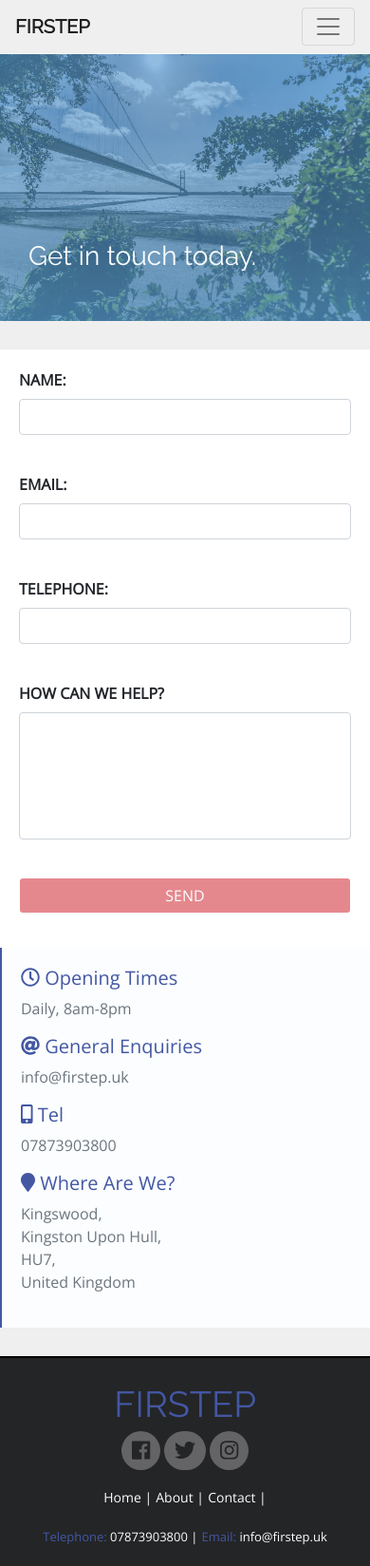
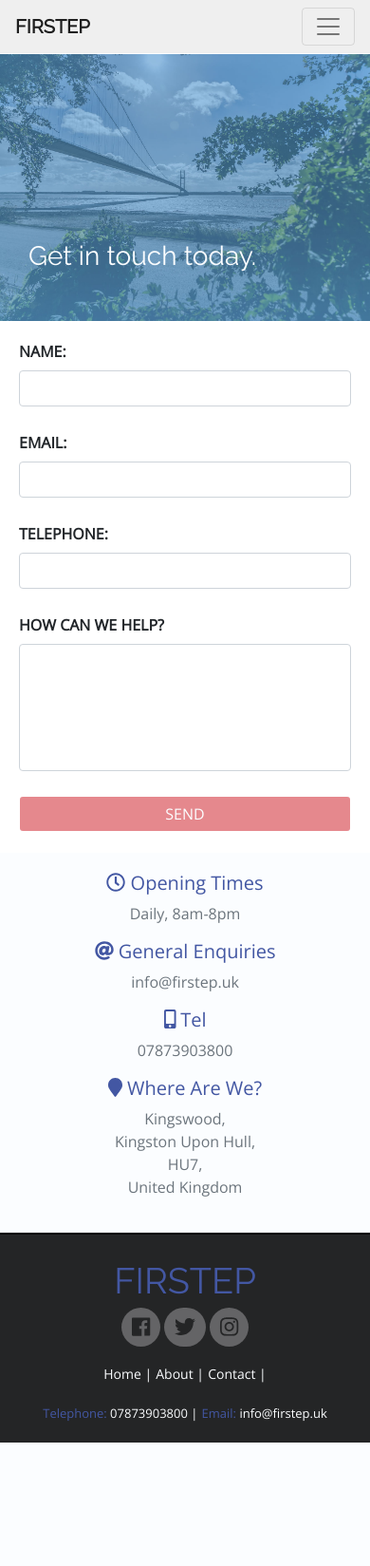
Before and after one commit to rezaa91/firstep, a PHP site: page /contact.php in a window 390 px wide. Shown: the whole page at 95% size. After the commit the page ends 1519 px from the top, so only its background shows below. Run offline with PHP 8.4, Linux system fonts and the light colour scheme; some libraries are stand-ins or nearby versions.

Commit message:
added media queries

```diff
--- a/src/css/contact.css
+++ b/src/css/contact.css
@@ -64,3 +64,25 @@ textarea{
     font-size:15px;
     display:inline-block;
 }
+
+
+
+/*
+make responsive - media queries
+*/
+@media screen and (max-width: 768px){
+    #contact{
+        min-width:100%;
+    }
+
+    #contact-details{
+        border-left:none;
+        text-align:Center;
+    }
+    #contact{
+        margin:0;
+    }
+    .form-group{
+        margin-bottom:2px;
+    }
+}
```
